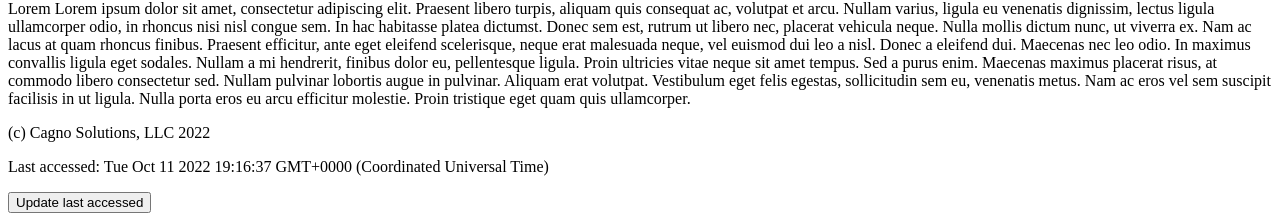
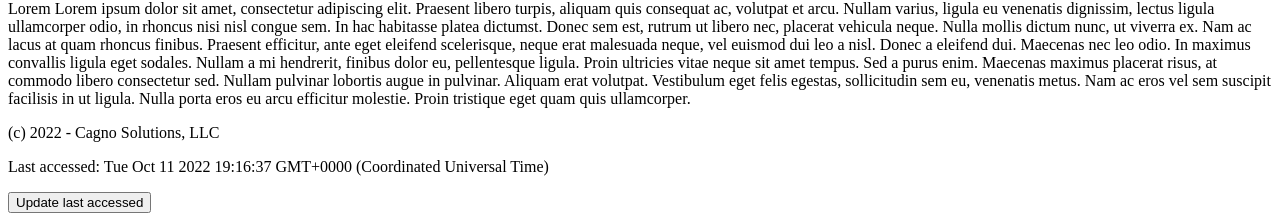
Before and after one commit to scottcagno/angular-refresher, an Angular app in the folder web/SimpleAngularApp/: page / in a window 1280 px wide. Shown: the part 189-404 px from the top of the page. Built offline with nearby package versions, Linux system fonts and the light colour scheme.

Commit message:
[SimpleAngularApp] -- end of module 1

```diff
--- a/web/SimpleAngularApp/src/app/footer/footer.component.html
+++ b/web/SimpleAngularApp/src/app/footer/footer.component.html
@@ -1,2 +1,2 @@
-<p>(c) Cagno Solutions, LLC 2022</p>
+<p>(c) 2022 - Cagno Solutions, LLC</p>
 <p>Last accessed: {{lastAccessed}}</p>
```
